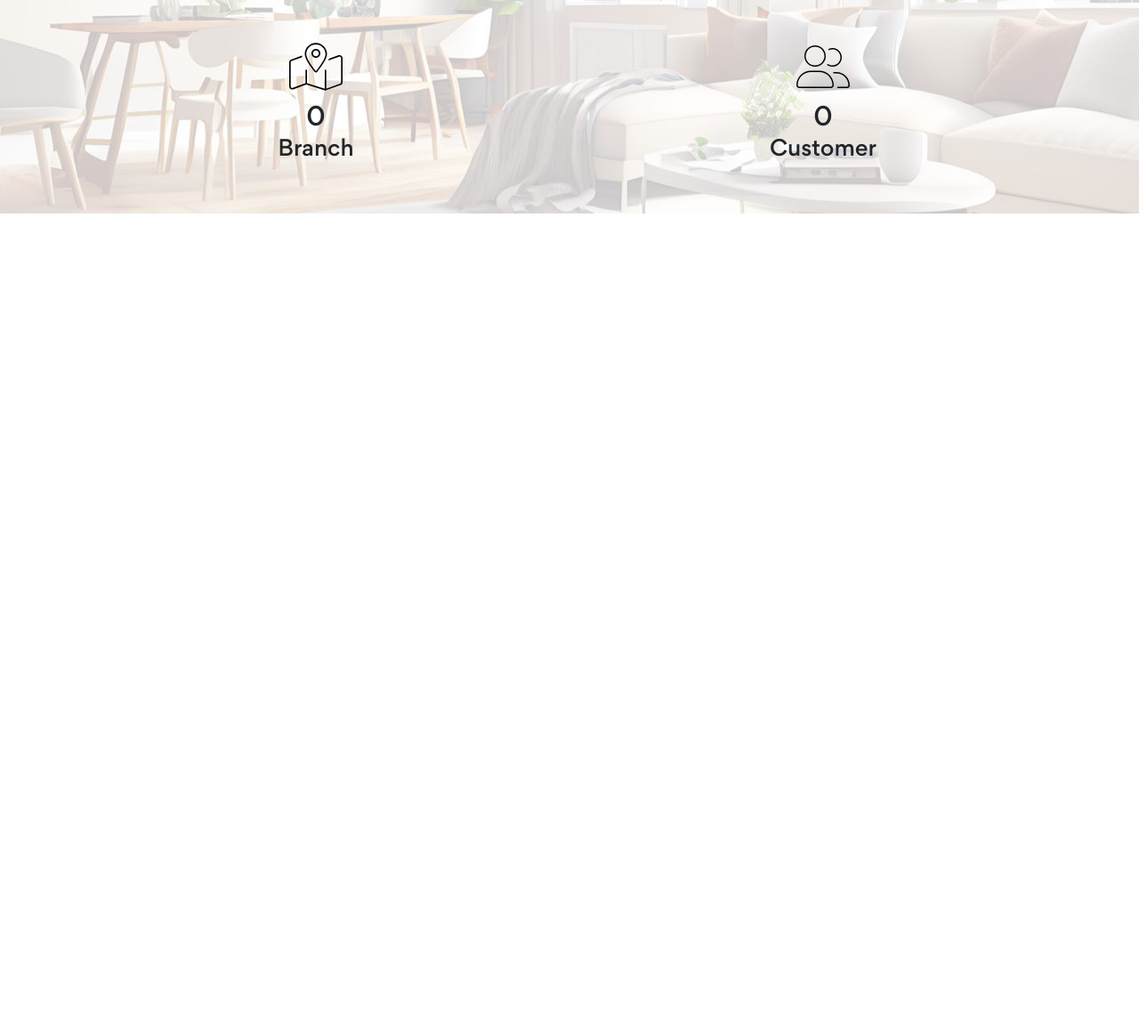
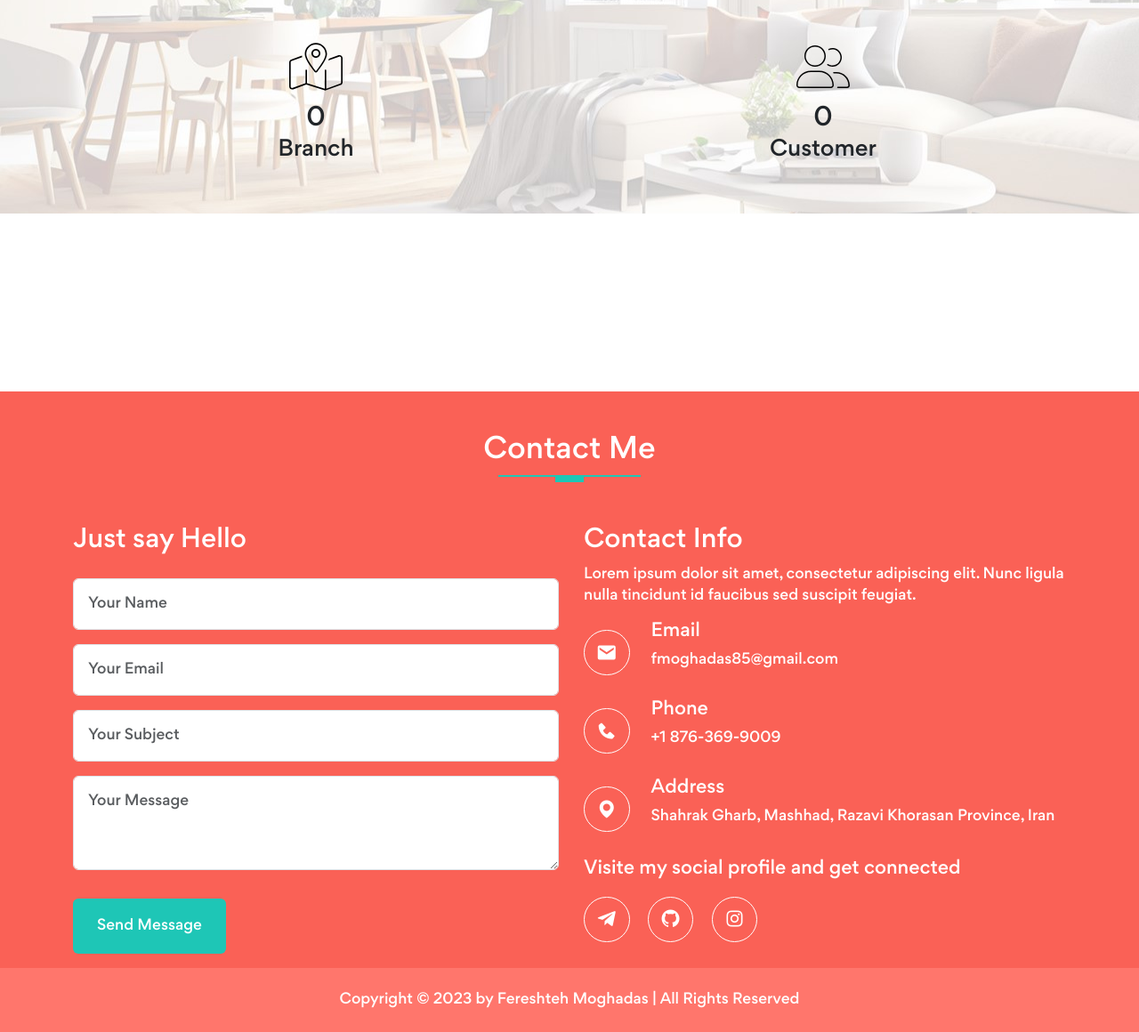
Before and after one commit to Fereshteh-Moghadas/landing_page, a plain HTML site: page index.html in a window 1280 px wide. Shown: the part 9106-10266 px from the top of the page at 89% size. Before the commit the page ends 9346 px from the top, so only its background shows below. Drawn offline with nearby package versions, Linux system fonts and the light colour scheme; no server answers; files whose address does not match are found by name.

Commit message:
contact section created

```diff
--- a/assets/css/style.css
+++ b/assets/css/style.css
@@ -405,3 +405,51 @@ ul{
 }
 
 /* ************ About section design End ************ */
+
+/* ************ Contact section design Start ************ */
+.contact-contect{
+  background-color: #fa6156;
+}
+
+.heading-line::before {
+  content: "";
+  width: 10rem;
+  height: 0.1rem;
+  display: block;
+  margin: 0 auto;
+  background-color: #1ec6b6;
+}
+.heading-line::after {
+  content: "";
+  width: 2rem;
+  height: 0.4rem;
+  display: block;
+  margin: 0 auto 50px auto;
+  background-color: #1ec6b6;
+}
+.btn-green{
+  background-color: #1ec6b6;
+  color: #fff;
+  border: .2rem solid transparent;
+  transition: .5s ease;
+}
+.btn-green:hover{
+background: transparent;
+color: #fff;
+border-color: #1ec6b6;
+}
+.contact-contect i{
+  font-size: 1.5rem;
+  border: .1rem solid #fff;
+  padding: .8rem;
+  border-radius: 50%;
+  color: white;
+  transition: .5s ease;
+}
+.contact-contect i:hover{
+  border: .1rem solid #1ec6b6;
+}
+.copyright-content{
+  background-color: #ff766c;
+}
+/* ************ Contact section design End ************ */
--- a/index.html
+++ b/index.html
@@ -760,6 +760,81 @@
     <!-- --------------  About  section design End -------------- -->
 
 
+    <!-- --------------  Contact  section design Start -------------- -->
+
+    <div class="contact-contect mt" id="contact">
+        <div class="container">
+            <div class="row">
+                <h2 class="text-center text-white pt-5">Contact Me</h2>
+                <div class="heading-line"></div>
+                <div class="col-lg-6">
+                    <h3 class="text-white pb-3">Just say Hello</h3>
+                    <div class="mb-3">
+                        <input type="text" class="form-control p-3" id="exampleFormControlInput1"
+                            placeholder="Your Name">
+                    </div>
+                    <div class="mb-3">
+                        <input type="email" class="form-control p-3" id="exampleFormControlInput1"
+                            placeholder="Your Email">
+                    </div>
+                    <div class="mb-3">
+                        <input type="text" class="form-control p-3" id="exampleFormControlInput1"
+                            placeholder="Your Subject">
+                    </div>
+                    <div class="mb-3">
+                        <textarea class="form-control p-3" id="exampleFormControlTextarea1" rows="3"
+                            placeholder="Your Message"></textarea>
+                    </div>
+                    <div class="mb-3">
+                        <button class="py-3 px-4 rounded btn-green mx-auto mt-3">Send Message</button>
+                    </div>
+                </div>
+                <div class="col-lg-6 ps-3">
+                    <h3 class="text-white">Contact Info</h3>
+                    <p class="text-white">Lorem ipsum dolor sit amet, consectetur adipiscing elit. Nunc ligula nulla
+                        tincidunt id faucibus sed suscipit feugiat.</p>
+
+                    <div class="d-flex align-items-center mt-3">
+                        <i class='bx bxs-envelope'></i>
+                        <div class="ps-4">
+                            <h5 class="text-white">Email</h5>
+                            <p class="text-white">fmoghadas85@gmail.com</p>
+                        </div>
+                    </div>
+
+                    <div class="d-flex align-items-center mt-3">
+                        <i class='bx bxs-phone'></i>
+                        <div class="ps-4">
+                            <h5 class="text-white">Phone</h5>
+                            <p class="text-white">+1 876-369-9009</p>
+                        </div>
+                    </div>
+
+                    <div class="d-flex align-items-center mt-3">
+                        <i class='bx bxs-map'></i>
+                        <div class="ps-4">
+                            <h5 class="text-white">Address</h5>
+                            <p class="text-white">Shahrak Gharb, Mashhad, Razavi Khorasan Province, Iran</p>
+                        </div>
+                    </div>
+
+                    <p class="fs-5 text-white pt-3">Visite my social profile and get connected</p>
+                    <a href="https://t.me/Feri_06" target="_blank"><i class='bx bxl-telegram me-3'></i></a>
+                    <a href="" target="_blank"><i class='bx bxl-github me-3'></i></a>
+                    <a href="#" target="_blank"><i class='bx bxl-instagram me-3'></i></a>
+                </div>
+            </div>
+
+        </div>
+        <div class="copyright-content">
+            <p class="text-white text-center py-4 mb-0">Copyright &copy; 2023 by Fereshteh Moghadas | All Rights Reserved</p>
+        </div>
+    </div>
+
+
+    <!-- --------------  About  section design End -------------- -->
+
+
 
     <script src="assets/js/bootstrap.bundle.min.js"></script>
     <script src="assets/js/jquery.js"></script>
```
